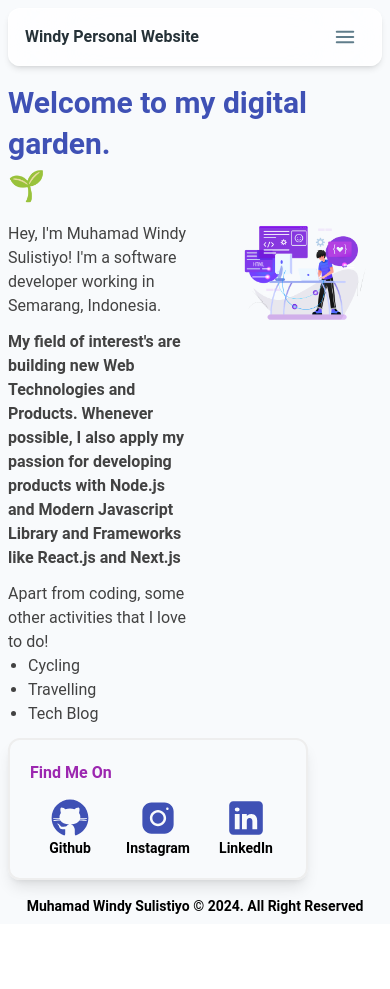
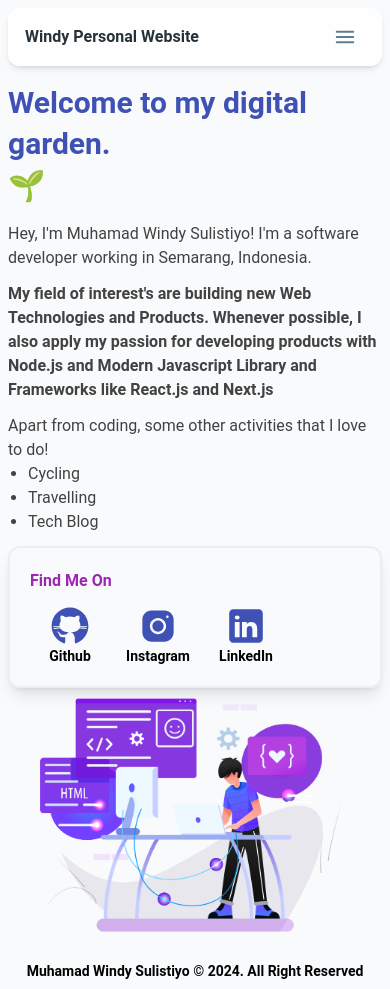
Before and after one commit to muhamadwindy/personal-website, a React (Vite) app: page /about in a window 390 px wide. Before the commit the page ends 924 px from the top, so only its background shows below. Built offline with nearby package versions, Linux system fonts and the light colour scheme.

Commit message:
fixing responsive in mobile device

```diff
--- a/src/pages/About.jsx
+++ b/src/pages/About.jsx
@@ -7,8 +7,8 @@ const AboutPage = () => {
         Welcome to my digital garden.
         <div>🌱</div>
       </Typography>
-      <div className="flex justify-between mt-4">
-        <div className="w-[50%]">
+      <div className="lg:flex justify-between mt-4">
+        <div className="lg:w-[50%]">
           <div className="text-gray-800">
             <div>
               Hey, I'm Muhamad Windy Sulistiyo! I'm a software developer working
@@ -29,7 +29,7 @@ const AboutPage = () => {
               </ul>
             </div>
           </div>
-          <div className="mt-3 font-bold shadow-lg rounded-xl p-5 border-2 w-max">
+          <div className="mt-3 font-bold shadow-lg rounded-xl p-5 border-2 lg:w-max">
             <Typography variant="h6" color="purple">
               Find Me On
             </Typography>
@@ -88,7 +88,7 @@ const AboutPage = () => {
             </div>
           </div>
         </div>
-        <div className="w-[40%]">
+        <div className="lg:w-[40%]">
           <img
             src={imgSection}
             alt="Gambar e"
```
